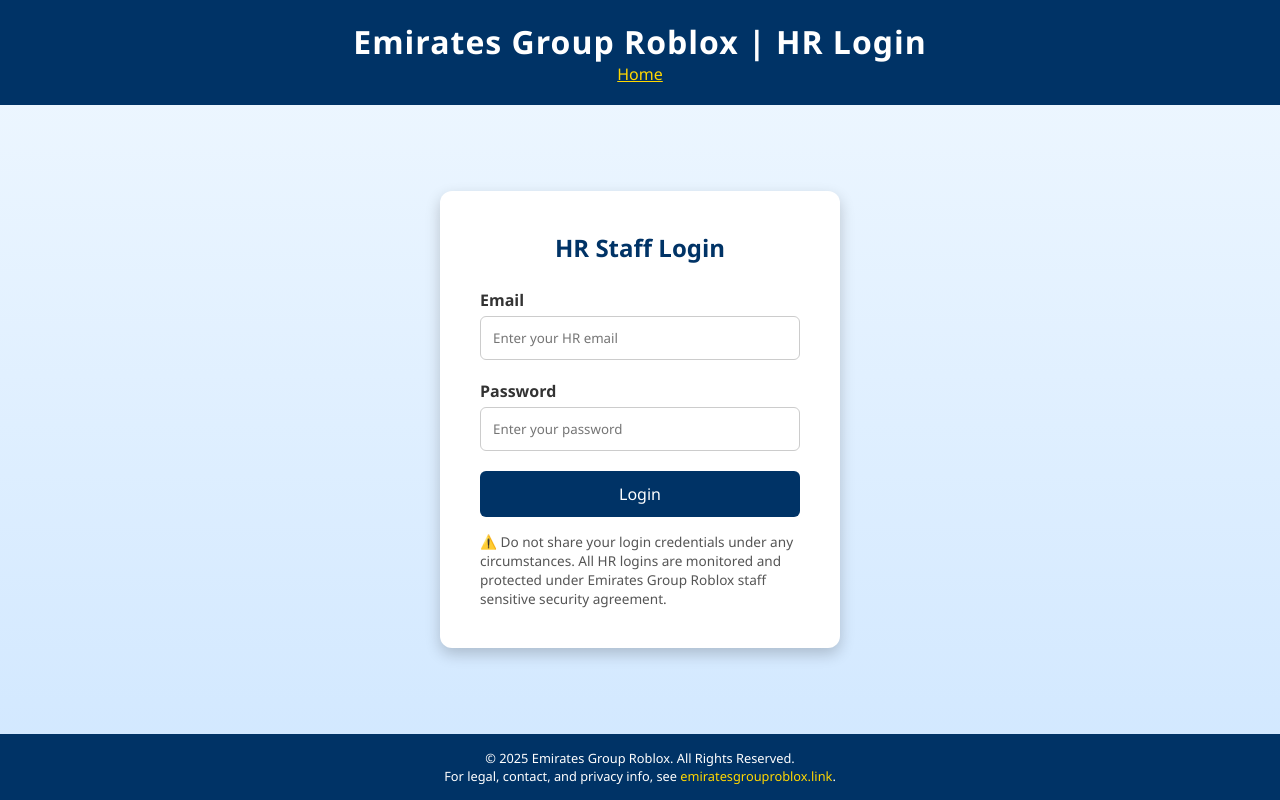
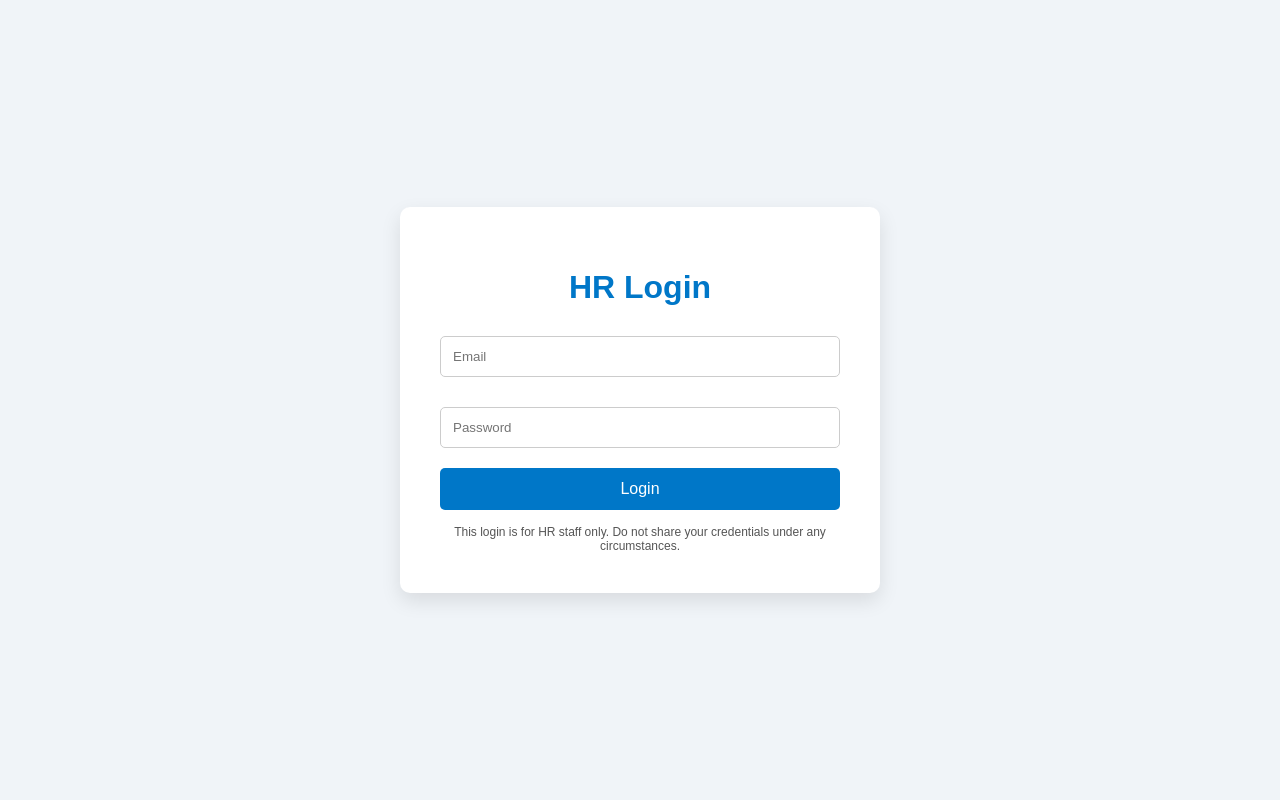
Before and after one commit to chairmanoftheboardeg/egrcareers-website, a plain HTML site: page hrlogin.html in a window 1280 px wide. Drawn offline with Linux system fonts and the light colour scheme.

Commit message:
Update hrlogin.html

```diff
--- a/hrlogin.html
+++ b/hrlogin.html
@@ -3,175 +3,96 @@
 <head>
 <meta charset="UTF-8">
 <meta name="viewport" content="width=device-width, initial-scale=1.0">
-  <title>HR Login | Emirates Group Roblox Careers</title>
+<title>EGR HR Login</title>
 <style>
-    /* Global Reset */
-    * {
-      margin: 0;
-      padding: 0;
-      box-sizing: border-box;
-      font-family: 'Segoe UI', Tahoma, Geneva, Verdana, sans-serif;
-    }
-
   body {
-      background: linear-gradient(to bottom, #f0f8ff, #d0e7ff);
-      color: #333;
-      display: flex;
-      flex-direction: column;
-      min-height: 100vh;
-    }
-
-    header {
-      background-color: #003366;
-      color: white;
-      padding: 20px;
-      text-align: center;
-    }
-
-    header h1 {
-      font-size: 2rem;
-      letter-spacing: 1px;
-    }
-
-    main {
-      flex: 1;
+    font-family: Arial, sans-serif;
+    background: #f0f4f8;
     display: flex;
     justify-content: center;
     align-items: center;
-      padding: 40px 20px;
+    height: 100vh;
+    margin: 0;
   }
-
-    .login-card {
-      background-color: white;
+  .login-container {
+    background: #ffffff;
     padding: 40px;
-      border-radius: 12px;
-      box-shadow: 0 6px 15px rgba(0,0,0,0.2);
+    border-radius: 10px;
+    box-shadow: 0 8px 20px rgba(0,0,0,0.1);
+    width: 100%;
     max-width: 400px;
-      width: 100%;
+    text-align: center;
   }
-
-    .login-card h2 {
-      text-align: center;
-      margin-bottom: 25px;
-      color: #003366;
+  h1 {
+    margin-bottom: 20px;
+    color: #0077c8;
   }
-
-    .login-card label {
-      display: block;
-      margin-bottom: 5px;
-      font-weight: bold;
-    }
-
-    .login-card input {
+  input[type="email"], input[type="password"] {
     width: 100%;
     padding: 12px;
-      margin-bottom: 20px;
-      border-radius: 6px;
+    margin: 10px 0 20px 0;
     border: 1px solid #ccc;
+    border-radius: 5px;
+    box-sizing: border-box;
   }
-
-    .login-card button {
-      width: 100%;
-      padding: 12px;
-      background-color: #003366;
+  button {
+    background: #0077c8;
     color: white;
     border: none;
-      border-radius: 6px;
-      font-size: 1rem;
+    padding: 12px 20px;
+    border-radius: 5px;
     cursor: pointer;
-      transition: background 0.3s;
+    width: 100%;
+    font-size: 16px;
   }
-
-    .login-card button:hover {
-      background-color: #0055a5;
+  button:hover {
+    background: #005fa3;
   }
-
+  .error {
+    color: red;
+    margin-bottom: 10px;
+  }
   .note {
-      font-size: 0.85rem;
+    font-size: 12px;
     color: #555;
     margin-top: 15px;
-      line-height: 1.4;
   }
-
-    footer {
-      background-color: #003366;
-      color: white;
-      text-align: center;
-      padding: 15px;
-      font-size: 0.8rem;
-    }
-
-    footer a {
-      color: #ffd700;
-      text-decoration: none;
-    }
-
 </style>
 </head>
 <body>
 
-<header>
-  <h1>Emirates Group Roblox | HR Login</h1>
-  <p><a href="index.html" style="color: #ffd700;">Home</a></p>
-</header>
-
-<main>
-  <div class="login-card">
-    <h2>HR Staff Login</h2>
-    <form id="loginForm">
-      <label for="email">Email</label>
-      <input type="email" id="email" placeholder="Enter your HR email" required>
-
-      <label for="password">Password</label>
-      <input type="password" id="password" placeholder="Enter your password" required>
-
-      <button type="submit">Login</button>
-    </form>
-    <p class="note">
-      ⚠️ Do not share your login credentials under any circumstances. All HR logins are monitored and protected under Emirates Group Roblox staff sensitive security agreement.
-    </p>
+<div class="login-container">
+  <h1>HR Login</h1>
+  <div class="error" id="error-msg"></div>
+  <input type="email" id="email" placeholder="Email">
+  <input type="password" id="password" placeholder="Password">
+  <button onclick="login()">Login</button>
+  <div class="note">
+    This login is for HR staff only. Do not share your credentials under any circumstances.
   </div>
-</main>
-
-<footer>
-  &copy; 2025 Emirates Group Roblox. All Rights Reserved.
-  <br>For legal, contact, and privacy info, see <a href="https://emiratesgrouproblox.link">emiratesgrouproblox.link</a>.
-</footer>
+</div>
 
 <script>
-  const loginForm = document.getElementById('loginForm');
+  // TEMPORARY TEST CREDENTIALS
+  const testEmail = "tyler.nicholasefs@gmail.com";
+  const testPassword = "$2a$12$CGo6oplk5LjdzNCR65.DFuF.LHjvvQLOXWX4vNvWCtI99kIzguOxC"; // just for testing
 
-  loginForm.addEventListener('submit', async (e) => {
-    e.preventDefault();
-
+  function login() {
     const email = document.getElementById('email').value.trim();
     const password = document.getElementById('password').value.trim();
+    const errorMsg = document.getElementById('error-msg');
 
-    if (!email || !password) {
-      alert('Please enter both email and password.');
-      return;
+    if (email === testEmail && password === testPassword) {
+      errorMsg.style.color = "green";
+      errorMsg.textContent = "Login successful! Redirecting...";
+      setTimeout(() => {
+        window.location.href = "dashboard.html"; // redirect to HR dashboard page
+      }, 1000);
+    } else {
+      errorMsg.style.color = "red";
+      errorMsg.textContent = "Invalid email or password.";
     }
-
-    try {
-      const response = await fetch('https://script.google.com/macros/s/AKfycbzgsKI-ob7TGzjl_pDecy5Pt0rVpppFKlk6E_mIuHfWoIETeqMkwPXfTdgqEcmXmldJBQ/exec', {
-        method: 'POST',
-        body: JSON.stringify({ email, password }),
-        headers: { 'Content-Type': 'application/json' }
-      });
-
-      const result = await response.json();
-
-      if (result.success) {
-        // Redirect to HR Dashboard
-        window.location.href = 'hr-dashboard.html';
-      } else {
-        alert(result.message || 'Invalid email or password.');
   }
-    } catch (err) {
-      console.error(err);
-      alert('Server error. Please try again later.');
-    }
-  });
 </script>
 
 </body>
```
Lines whose indentation alone changed are shown as unchanged.
